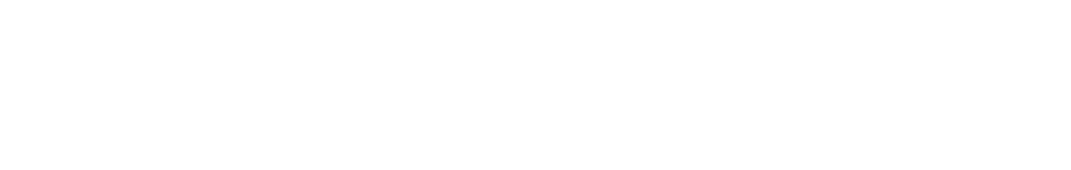
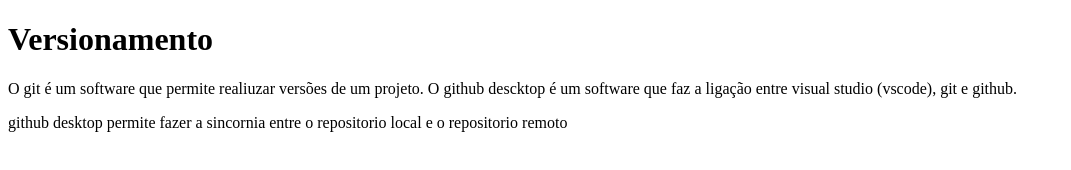
Before and after one commit to TheoArmstrong/3infoM, a plain HTML site: page index.html in a window 1280 px wide. Shown: the whole page, without its empty margins (0-1071 px from the left). Drawn offline with Linux system fonts and the light colour scheme.

Commit message:
seção versionamento
descrição sobre versionamento

```diff
--- a/index.html
+++ b/index.html
@@ -7,5 +7,18 @@
 </head>
 <body>
 
+    <h1>Versionamento</h1>
+    <p>
+        O git é um software que permite realiuzar versões de um projeto.
+        O github descktop é um software que faz a ligação entre visual studio (vscode), git e github.
+    </p>
+
+    <p>
+        github desktop permite fazer a sincornia entre o repositorio local e o repositorio remoto
+    </p>
+
+
+
+
 </body>
 </html>
```
